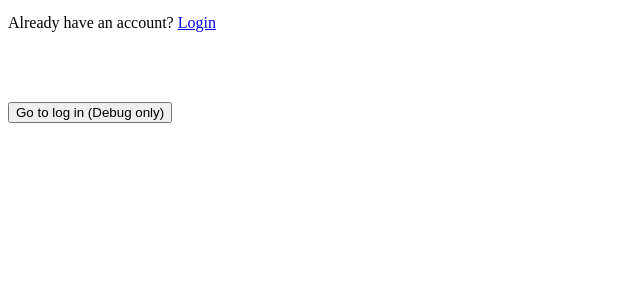
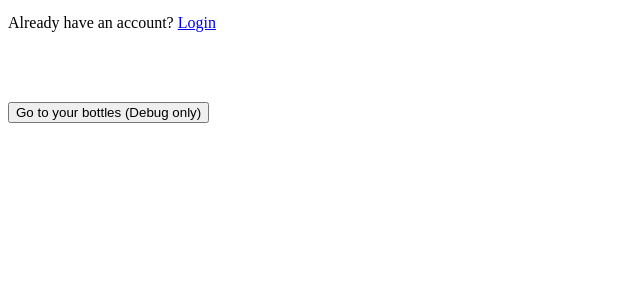
Before and after one commit to d6stiny/bwb, a PHP site: page /signup.php in a window 1280 px wide. Shown: the part 174-474 px from the top of the page, without its empty margins (0-640 px from the left). Run offline with PHP 8.4, Linux system fonts and the light colour scheme.

Commit message:
corrigir um erro

```diff
--- a/signup.php
+++ b/signup.php
@@ -45,6 +45,6 @@ if ($_SERVER['REQUEST_METHOD'] === 'POST') {
     </form>
     <p>Already have an account? <a href="login.php">Login</a></p>
     <br><br><br>
-    <a href="homeaccount.html"><button>Go to log in (Debug only)</button></a>
+    <a href="homeaccount.html"><button>Go to your bottles (Debug only)</button></a>
 </body>
 </html>
```
